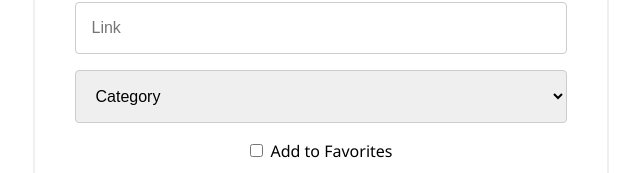
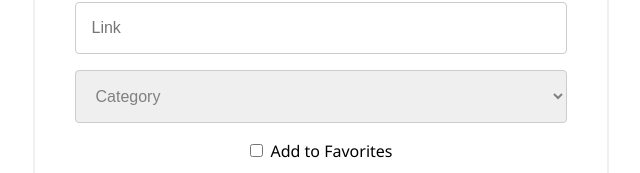
Before and after one commit to SalehK98/myLinks, a React (Vite) app: page /modal in a window 1280 px wide. Shown: the part 280-453 px from the top of the page, without its empty margins (319-959 px from the left). Built offline with nearby package versions, Linux system fonts and the light colour scheme.

Commit message:
fixed general styling

```diff
--- a/src/components/LinkEditorModalForm/LinkEditorModalForm.jsx
+++ b/src/components/LinkEditorModalForm/LinkEditorModalForm.jsx
@@ -52,15 +52,9 @@ export default function LinkEditorModalForm({ onClose }) {
                 id={input.name}
                 className={styles.inputField}
                 required
-                // defaultValue=""
+                defaultValue=""
               >
-                <option
-                  disabled
-                  selected
-                  value=""
-                  hidden
-                  style={{ color: "red" }}
-                >
+                <option disabled value="" hidden>
                   Category
                 </option>
                 {Object.keys(categoriesList).map((category, idx) => {
--- a/src/components/SearchBar/SearchBar.jsx
+++ b/src/components/SearchBar/SearchBar.jsx
@@ -17,9 +17,12 @@ export default function SearchBar() {
         </IconContext.Provider>
       </div>
       <input
-        type="text"
+        type="search"
         placeholder={" Search by name or url"}
         className={styles.searchInput}
+        // size="15"
+        // spellCheck
+        // autoCorrect="on"
       />
     </div>
   );
--- a/src/index.css
+++ b/src/index.css
@@ -2,6 +2,10 @@
   margin: 0;
   padding: 0;
   box-sizing: border-box;
+  -webkit-box-sizing: border-box;
+  -moz-box-sizing: border-box;
+  /* -webkit-appearance: none; */
+  /* -moz-appearance: none; */
 }
 
 :root,
--- a/src/styles/LinkEditorModalForm.module.css
+++ b/src/styles/LinkEditorModalForm.module.css
@@ -43,6 +43,8 @@
   color: #ccc;
 } */
 
+/* -----------------------------------------inputs styles--------------------------------- */
+
 /* Input and select styles */
 .inputField {
   width: 96%;
@@ -71,6 +73,25 @@ label[for="addToFavorites"] {
   font-weight: 500;
 }
 
+/* -------------------------------------------select styles------------------------------ */
+
+.formField select {
+  /* appearance: none; */
+  color: gray;
+}
+
+.formField select option {
+  color: #000;
+  font-size: 1.2rem;
+  border: px solid black;
+}
+
+.formField select:valid {
+  color: #000;
+}
+
+/* -----------------------------Button styles-------------------------------------------- */
+
 /* Button styles */
 .buttonContainer {
   display: flex;
```
